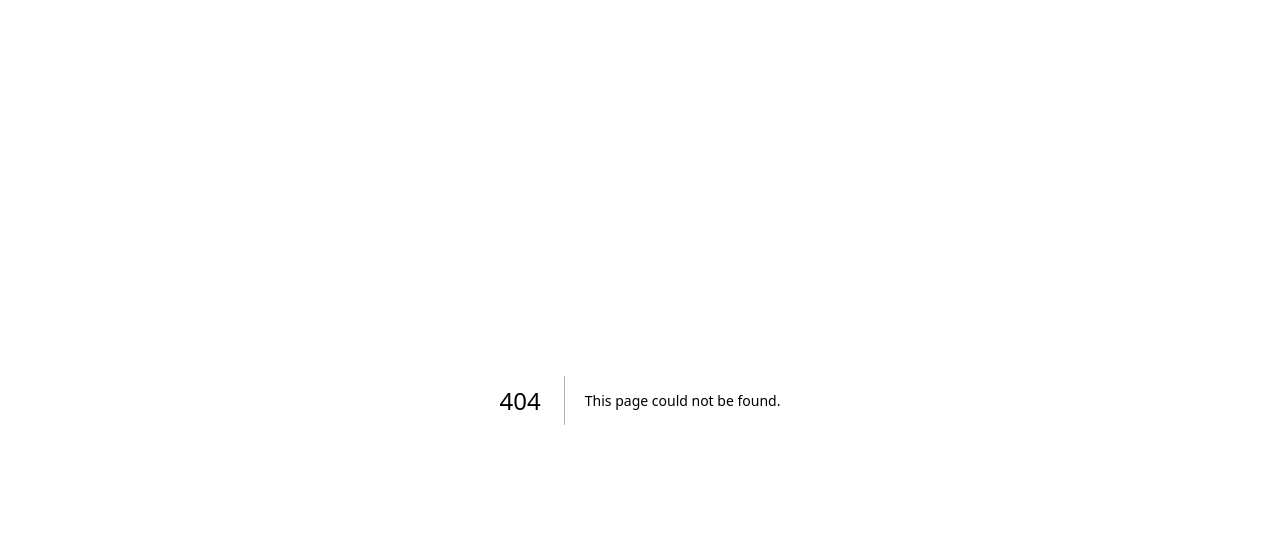
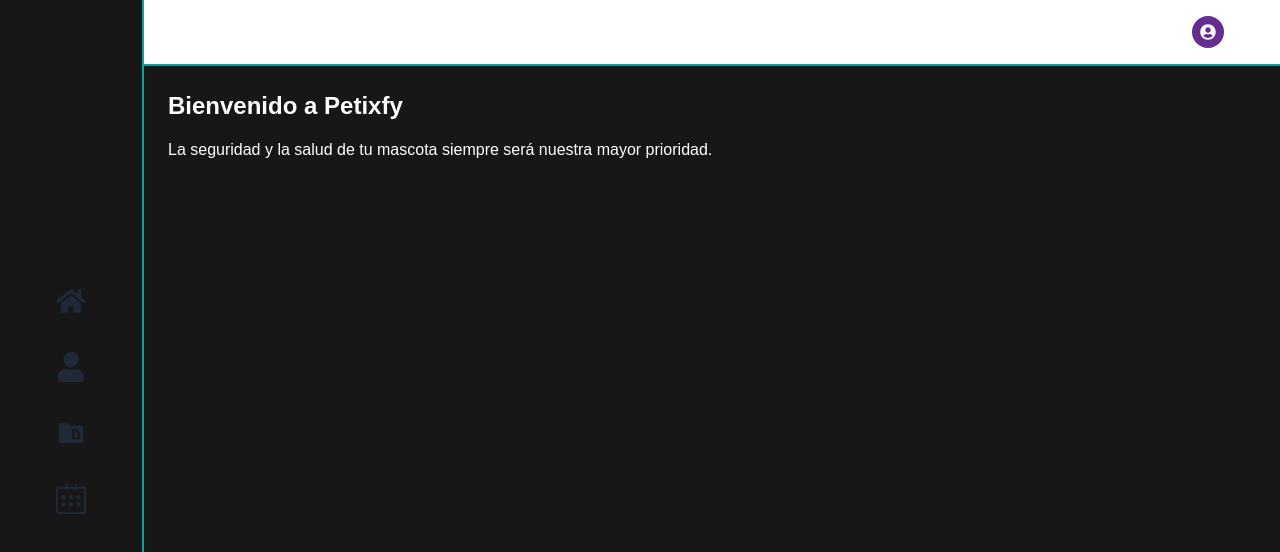
Before and after one commit to Omxrhack/petixfy-nexts-js, a Next.js app: page /DashboardV in a window 1280 px wide. Before the commit this address had no page. Shown: the top 552 px of the page. Built offline with nearby package versions, Linux system fonts and the light colour scheme.

Commit message:
cambio en dashborad

```diff
--- a/components/Header.js
+++ b/components/Header.js
@@ -1,19 +1,27 @@
 // components/Header.js
 import "../src/app/globals.css";
+import moment from 'moment';
+import 'moment/locale/es';
+import Link from "next/link";
 import { FaSignOutAlt, FaUserCircle } from "react-icons/fa";
 
 export default function Header({ titulo_pantalla }) {
+
+  moment.locale('es');
+  const fullDate = moment().format('dddd, D [de] MMMM [de] YYYY');
+// Resultado: "viernes, 17 de noviembre de 2024"
+// 'dddd' muestra el día completo
   return (
-    <header className="bg-white flex justify-between items-center px-6 py-4">
+    <header className="bg-white  border-b-[2px] border-[#00a99d] flex justify-between items-center px-6 py-4">
       <h1 className="text-xl font-semibold">{titulo_pantalla}</h1>
       <div className="flex items-center gap-4">
-        <button className="bg-blue-500 text-white rounded-full p-2">
+      <div>
+      <h1>Hoy es: {fullDate}</h1>
+    </div>
+        <button className="bg-[#662d91] text-white rounded-full p-2">
           <FaUserCircle />
         </button>
-
-        <button>
-          <FaSignOutAlt />
-        </button>
+      <Link href={'/'}><FaSignOutAlt /></Link>
       </div>
     </header>
   );
--- a/components/Sidebar.js
+++ b/components/Sidebar.js
@@ -1,19 +1,21 @@
-// components/Sidebar.js
-import Link from 'next/link';
-import Image from 'next/image';
-import Logo from '../public/images/pt-logo-white.png';
-import '../src/app/globals.css'
+import Link from "next/link";
 
-export default function Sidebar() {
+// Puedes importar los íconos desde sus respectivas librerías.
+
+export default function Sidebar({ links = [] }) {
+
   return (
-    <aside className="w-64 bg-gray-900 text-gray-200 flex-shrink-0">
-      <div className="p-4 text-center content-center font-bold text-lg">
-      </div>
-      <nav className="flex flex-col p-4">
-        <Link href="/dashboard" className="py-2 px-4 rounded hover:bg-gray-700">Inicio</Link>
-        <Link href="/Clientes" className="py-2 px-4 rounded hover:bg-gray-700">Clientes</Link>
-        <Link href="/Servicios" className="py-2 px-4 rounded hover:bg-gray-700">Servicios Veterinarios</Link>
-        <Link href="/Citas" className="py-2 px-4 rounded hover:bg-gray-700">Citas</Link>
+    <aside className="w-[9rem] border-r-[2px] border-[#00a99d]   text-gray-800 flex-shrink-0">
+      <nav className="flex h-full gap-[20px] justify-center flex-col p-4 items-center">
+        {links.map((link, index) => (
+          <Link
+            key={index}
+            href={link.href}
+            className={'py-2 px-4 rounded hover:bg-gray-200  ${ router.pathname === link.href ? "bg-blue-500" : ""  }`}'}
+          >
+            {link.icon}
+          </Link>
+        ))}
       </nav>
     </aside>
   );
--- a/package.json
+++ b/package.json
@@ -11,6 +11,7 @@
   "dependencies": {
     "@react-icons/all-files": "^4.1.0",
     "materialize-css": "^1.0.0-rc.2",
+    "moment": "^2.30.1",
     "next": "15.0.2",
     "react": "^19.0.0-rc-02c0e824-20241028",
     "react-dom": "^19.0.0-rc-02c0e824-20241028",
--- /dev/null
+++ b/src/app/Dashboard/Mascotas/page.js
@@ -0,0 +1,16 @@
+import DashboardLU from "../../layout";
+
+
+export default function Mascotas() {
+
+
+  return (
+
+    <DashboardLU>
+     <div >
+      KEVIN GEI
+     </div>
+    </DashboardLU>
+
+  );
+}
--- a/src/app/Dashboard/layout.js
+++ b/src/app/Dashboard/layout.js
@@ -1,17 +1,30 @@
 import Sidebar from '../../../components/Sidebar';
 import Header from '../../../components/Header';
+import { FaHome,  } from "react-icons/fa";
+import { MdOutlinePets ,MdSnippetFolder } from "react-icons/md";
+import { SlCalender } from "react-icons/sl";
 import '../globals.css'
 
-export default function RootLayout({ children }) {
+export default function DashboardLU({ children }) {
+  const links = [
+    { href: "/Dashboard", icon: <FaHome className="w-[30px] h-[30px]" /> },
+    { href: "/Dashboard/Mascotas", icon: <MdOutlinePets  className="w-[30px] h-[30px]" /> },
+    { href: "/Servicios", icon: <MdSnippetFolder className="w-[30px] h-[30px]" /> },
+    { href: "/DashboardV", icon: <SlCalender className="w-[30px] h-[30px]" /> },
+  ];
   return (
+    <html lang="en">
+    <body>
       <div className="flex h-screen">
-      <Sidebar />
+        <Sidebar links={links} />
         <div className="flex flex-col flex-grow">
-        <Header titulo_pantalla={'Inicio'} />
+          <Header />
           <main className="flex-grow p-6 overflow-y-auto">
             {children}
           </main>
         </div>
       </div>
+    </body>
+  </html>
   );
 }
--- /dev/null
+++ b/src/app/DashboardV/layout.js
@@ -0,0 +1,27 @@
+import Sidebar from '../../../components/Sidebar';
+import Header from '../../../components/Header';
+import { FaHome, FaUser } from "react-icons/fa";
+import { MdSnippetFolder } from "react-icons/md";
+import { SlCalender } from "react-icons/sl";
+
+import '../globals.css'
+
+export default function RootLayout({ children }) {
+  const links = [
+    { href: "#", icon: <FaHome className="w-[30px] h-[30px]" /> },
+    { href: "/Clientes", icon: <FaUser className="w-[30px] h-[30px]" /> },
+    { href: "/Servicios", icon: <MdSnippetFolder className="w-[30px] h-[30px]" /> },
+    { href: "/Dashboard", icon: <SlCalender className="w-[30px] h-[30px]" /> },
+  ];
+  return (
+    <div className="flex h-screen ">
+      <Sidebar links={links} />
+      <div className="flex flex-col flex-grow">
+        <Header />
+        <main className="flex-grow p-6 overflow-y-auto">
+          {children}
+        </main>
+      </div>
+    </div>
+  );
+}
--- /dev/null
+++ b/src/app/DashboardV/page.js
@@ -0,0 +1,10 @@
+
+export default function Dashboard() {
+  return (
+    <div>
+      <h2 className="text-2xl font-semibold mb-4">Bienvenido a Petixfy</h2>
+      <p>La seguridad y la salud de tu mascota siempre será nuestra mayor prioridad.</p>
+      {/* Aquí puedes incluir componentes específicos como lista de mascotas o próximas citas */}
+    </div>
+  );
+}
--- a/src/app/page.js
+++ b/src/app/page.js
@@ -80,7 +80,7 @@
             </Link>
           </div>
           <button
-           onClick={() => router.push("/Dashboard")}
+           onClick={() => router.push("/DashboardV")}
            className="w-full h-[40px] bg-[#00a99d] hover:bg-[#00a99d]/70 text-[#ffffff]">
             Inicio de sesion
           </button>
--- a/src/pages/dashboard.js
+++ /dev/null
@@ -1,10 +0,0 @@
-
-export default function Dashboard() {
-    return (
-      <div>
-        <h2 className="text-2xl font-semibold mb-4">Bienvenido a PetCare</h2>
-        <p>Administra tus mascotas y solicita servicios veterinarios fácilmente.</p>
-        {/* Aquí puedes incluir componentes específicos como lista de mascotas o próximas citas */}
-      </div>
-    );
-  }
```
Also changed, not shown: 1 other file (tests, documents, lock files or other folders). Lines whose indentation alone changed are shown as unchanged.
